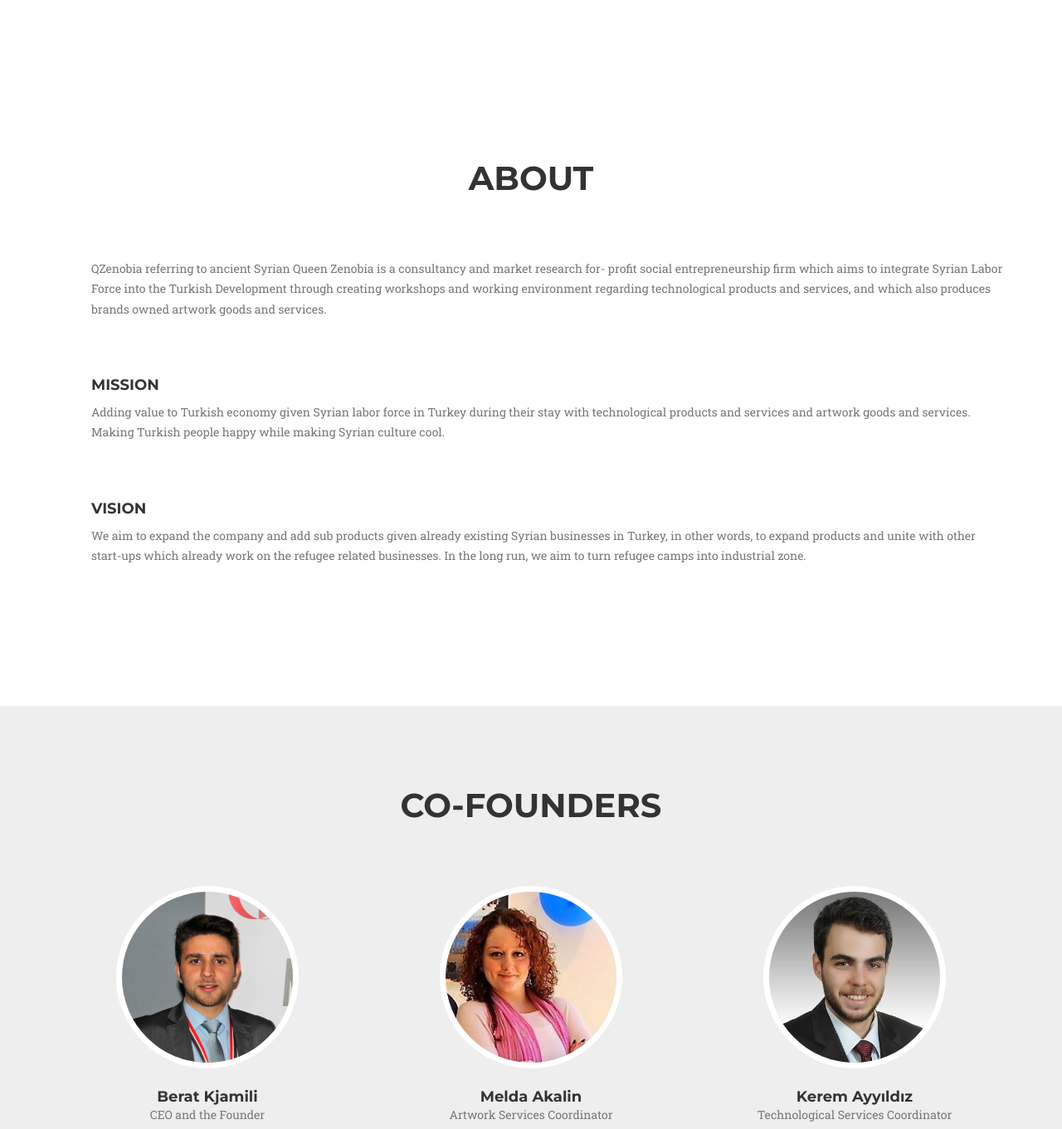
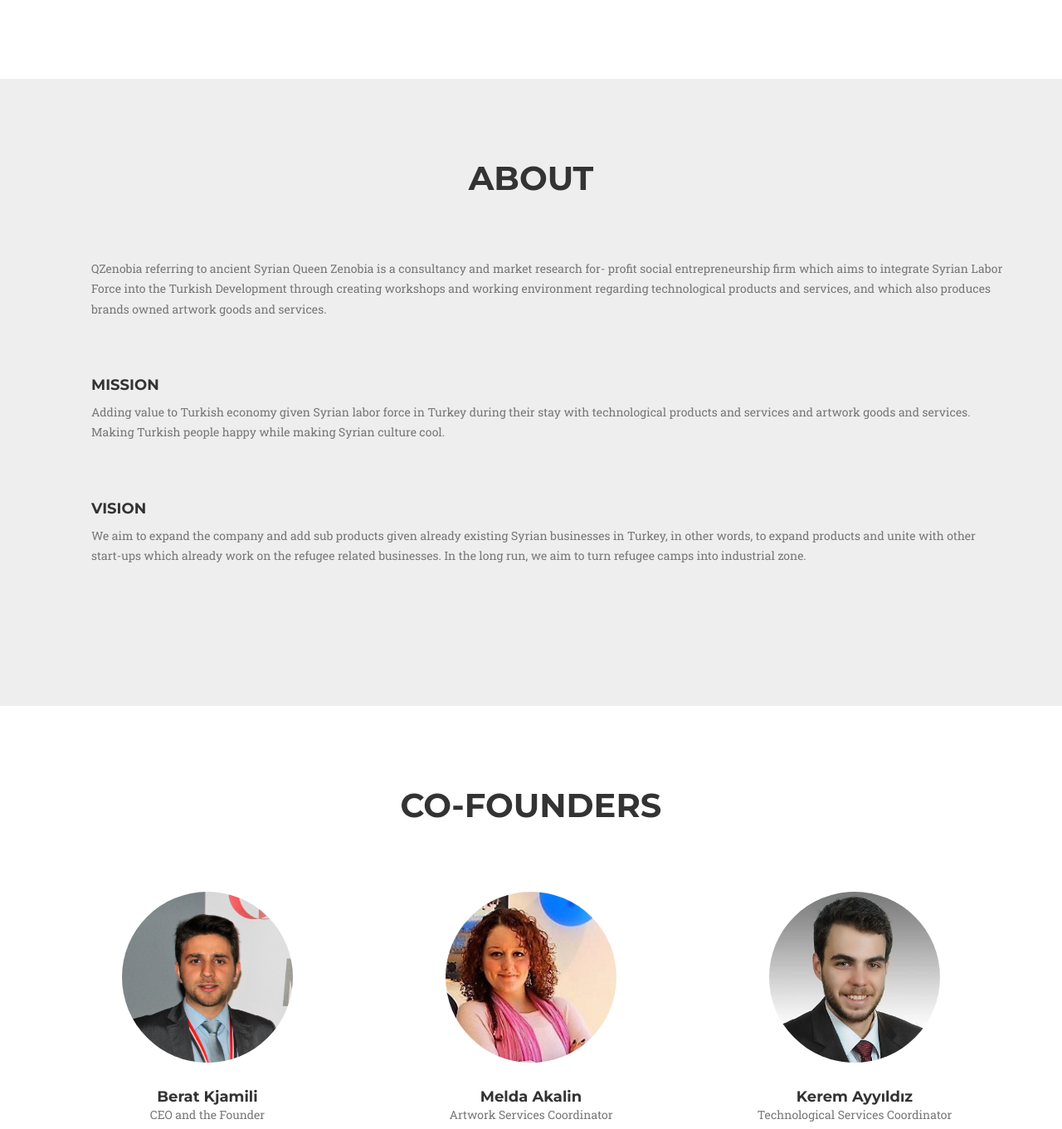
Before and after one commit to miracaknar/qzenobia, a website: page index.html in a window 1280 px wide. Shown: the part 1485-2846 px from the top of the page at 83% size. Drawn offline with nearby package versions, Linux system fonts and the light colour scheme; a web font is replaced by a local one.

Commit message:
little fixes

```diff
--- a/index.html
+++ b/index.html
@@ -240,7 +240,7 @@
     <!--</section>-->
 
     <!-- About Section -->
-    <section id="about" style="padding-top: 7em; padding-bottom: 7em">
+    <section id="about" class="bg-light-gray" style="padding-top: 7em; padding-bottom: 7em">
         <div class="container">
             <div class="row">
                 <div class="col-lg-12 text-center">
@@ -295,7 +295,7 @@
     </section>
 
     <!-- Team Section -->
-    <section id="team" class="bg-light-gray" style="padding-top: 7em">
+    <section id="team" style="padding-top: 7em">
         <div class="container">
             <div class="row">
                 <div class="col-lg-12 text-center">
```
